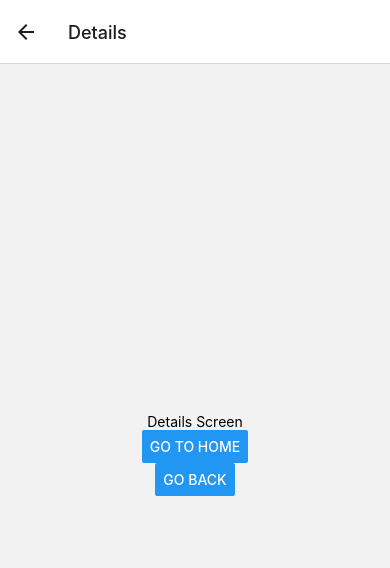
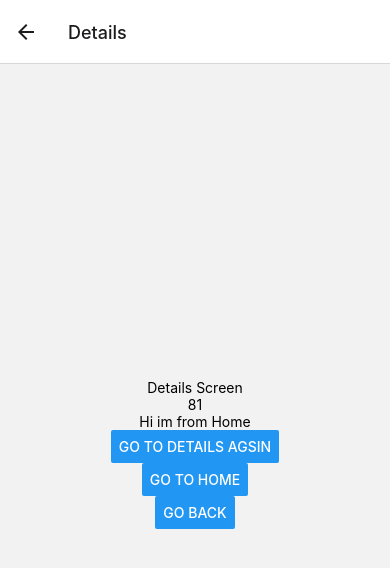
Before and after one commit to RAAGAVENDIRAN/React-native-Intern, a React Native app in the folder practice_Navigation/navigation/: screen / in a window 390 px wide. Both pictures are taken after a click on the button "GO TO DETAILS". Shown: the top 568 px of the page. Built offline with nearby package versions, Linux system fonts and the light colour scheme.

Commit message:
passing params to another screen

```diff
--- a/practice_Navigation/navigation/App.js
+++ b/practice_Navigation/navigation/App.js
@@ -9,16 +9,33 @@ function HomeScreen({ navigation }) {
       <Text>Home Screen</Text>
       <Button
         title="Go to Details"
-        onPress={() => navigation.navigate("Details")}
+        onPress={() => {
+          navigation.navigate("Details", {
+            itemId: 81,
+            texts: "Hi im from Home",
+          });
+        }}
       />
     </View>
   );
 }
 
-function DetailsScreen({ navigation }) {
+function DetailsScreen({ route, navigation }) {
+  4;
+  const { itemId, texts } = route.params;
   return (
     <View style={{ flex: 1, alignItems: "center", justifyContent: "center" }}>
       <Text>Details Screen</Text>
+      <Text>{itemId}</Text>
+      <Text>{texts}</Text>
+      <Button
+        onPress={() => {
+          navigation.push("Details", {
+            itemId: Math.floor(Math.random() * 100),
+          });
+        }}
+        title="Go to details agsin"
+      />
       <Button title="Go to Home" onPress={() => navigation.navigate("Home")} />
       <Button title="Go back" onPress={() => navigation.goBack()} />
     </View>
```
